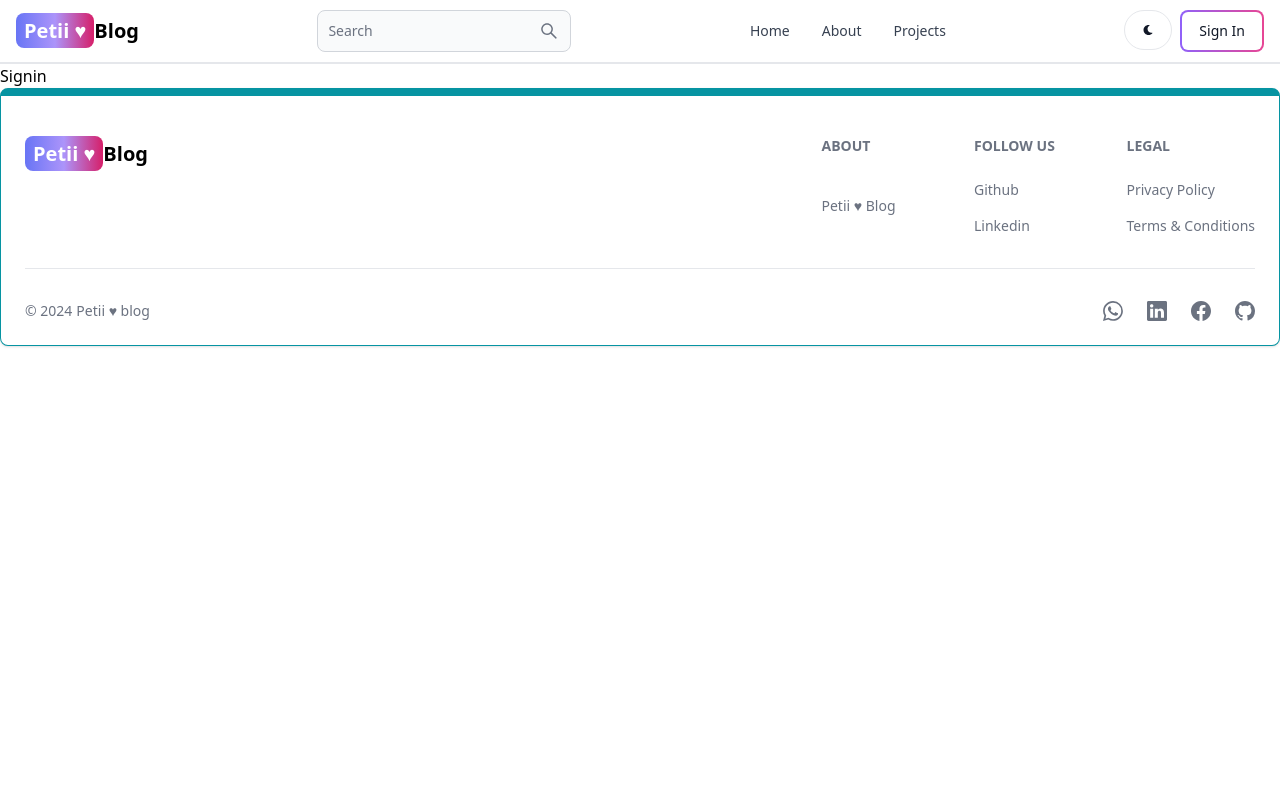
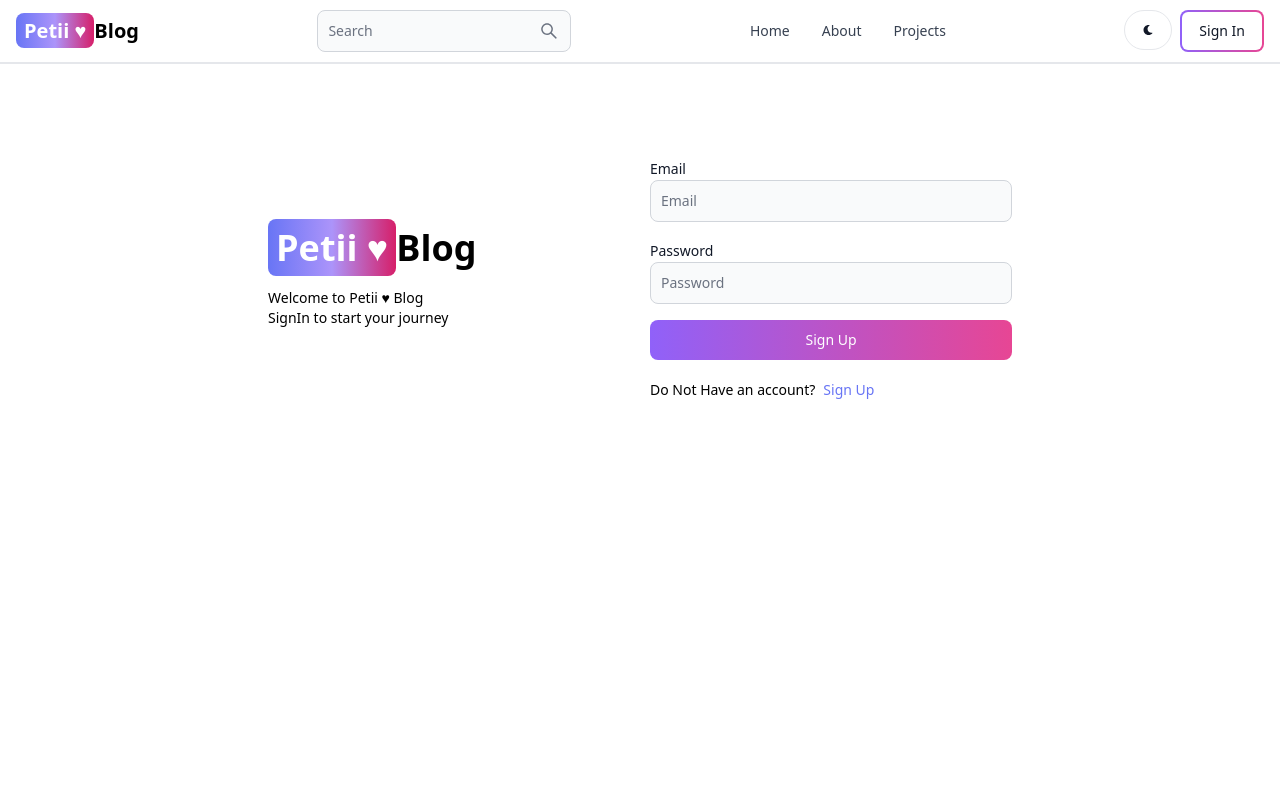
Before and after one commit to mohammaduamhar/MERN-Blog-Page, a React (Vite) app in the folder client/: page /sign-in in a window 1280 px wide. Shown: the top 800 px of the page. Built offline with nearby package versions, Linux system fonts and the light colour scheme.

Commit message:
add signin page function

```diff
--- a/client/src/pages/Signin.jsx
+++ b/client/src/pages/Signin.jsx
@@ -1,7 +1,117 @@
-import React from 'react'
+import { Alert, Label, Spinner, TextInput } from "flowbite-react";
+import React, { useState } from "react";
+import { Link, useNavigate } from "react-router-dom";
+import { Button } from "flowbite-react";
+import axios from 'axios';
 
-export default function Signin() {
+export default function SignIn() {
+  const [formData, setFormData] = useState({});
+  const [errorMessage, setErrorMessage] = useState(null);
+  const [loading, setLoading] = useState(false);
+  const navigate = useNavigate();
+
+
+
+  const handleChange = (e) => {
+    setErrorMessage(null);
+    setFormData({
+      ...formData,
+      [e.target.id]: e.target.value.trim(),
+    });
+  };
+
+  const handleSubmit = async (e) => {
+    e.preventDefault();
+
+    if ( !formData.email || !formData.password) {
+      setErrorMessage("All fields are required");
+      return;
+    }
+
+    try {
+      setLoading(true)
+      const res = await axios.post("api/auth/signin", formData, {
+        headers: { "Content-Type": "application/json" },
+      });
+
+      setLoading(false)
+      navigate('/')
+
+    } catch (error) {
+      setErrorMessage(error.response.data.message)
+      setLoading(false)
+    }
+  }
+
+
   return (
-    <div>Signin</div>
-  )
+    <div className="min-h-screen mt-20">
+      <div className="flex p-3 max-w-3xl mx-auto flex-col md:flex-row md:items-center gap-5">
+        {/* left */}
+        <div className="flex-1">
+          {" "}
+          <Link to="/" className="font-bold dark:text-white text-4xl">
+            <span className="px-2 py-1 bg-gradient-to-r from-indigo-500 via-purple-400 to-pink-600 rounded-lg text-white ">
+              Petii ♥
+            </span>
+            Blog
+          </Link>
+          <p className="text-sm mt-5">
+            Welcome to Petii ♥ Blog <br />
+            SignIn to start your journey
+          </p>
+        </div>
+        {/* right */}
+        <div className="flex-1">
+          <form className="flex flex-col gap-4" onSubmit={handleSubmit}>
+
+            <div className="">
+              <Label value="Email" />
+              <TextInput
+                type="email"
+                placeholder="Email"
+                className="w-full"
+                id="email"
+                onChange={handleChange}
+              />
+            </div>
+            <div className="">
+              <Label value="Password" />
+              <TextInput
+                type="password"
+                placeholder="Password"
+                className="w-full"
+                id="password"
+                onChange={handleChange}
+              />
+            </div>
+            {
+              errorMessage && <Alert className="mt-2" color='failure'>{errorMessage} </Alert>
+
+            }
+            <Button
+              gradientDuoTone="purpleToPink"
+              className="w-full"
+              type="sumbit"
+              disabled={loading}
+            >
+             {
+              loading ? (<> <Spinner color="white" size="sm" />
+              <span className="pl-2">Loading...</span></>
+
+              ) : "Sign Up"
+             }
+
+            </Button>
+          </form>
+          <div className=" flex gap-2 text-sm mt-5">
+            <span >Do Not Have an account?</span>
+            <Link to="/sign-Up" className="text-indigo-500">
+              Sign Up
+            </Link>
+          </div>
+        </div>
+      </div>
+    </div>
+  );
 }
```
